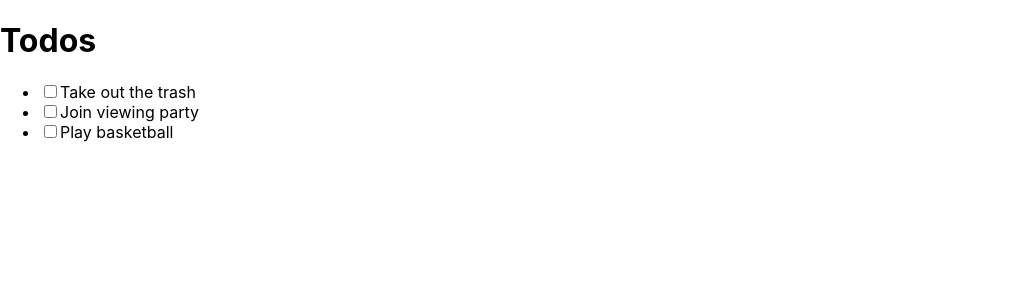
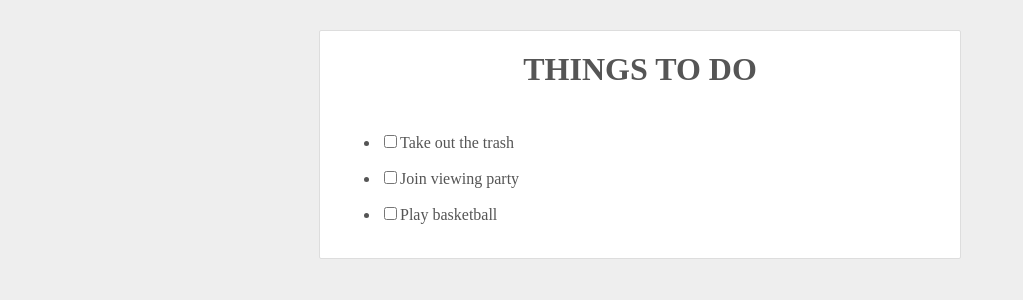
Before and after one commit to Maduro29/todo2, a React (Create React App) app: page / in a window 1280 px wide. Shown: the top 300 px of the page, without its empty margins (0-1023 px from the left). Built offline with nearby package versions, Linux system fonts and the light colour scheme.

Commit message:
todolist component and add css

```diff
--- a/src/App.js
+++ b/src/App.js
@@ -1,6 +1,9 @@
 import './App.css';
+import TodoList from './TodoList';
 
 function App() {
+  let title = "Things to do";
+
   let items = [
     {
       id: 1,
@@ -22,21 +25,7 @@ function App() {
   return (
     <div className="container">
       <div className="row">
-        <div className="todolist">
-          <h1>Todos</h1>
-          <ul className="list-group list-group-flush">
-            {items.map(item =>
-              <li className="list-group-item">
-                <div className="form-check">
-                  <input className="form-check-input" type="checkbox" value="" id={`todo-item-check-${item.id}`} />
-                  <label className="form-check-label" htmlFor={`todo-item-check-${item.id}`}>
-                    {item.text}
-                  </label>
-                </div>
-              </li>
-            )}
-          </ul>
-        </div>
+        <TodoList title={title} items={items}/>
       </div>
     </div>
   );
--- /dev/null
+++ b/src/TodoList.js
@@ -0,0 +1,26 @@
+import React from "react";
+
+const TodoList = (props) => {
+    const {title, items} = props;
+    console.log(title, items);
+
+    return (
+        <div className="todolist">
+            <h1>{title.toUpperCase()}</h1>
+            <ul className="list-group list-group-flush">
+                {items.map(item =>
+                    <li className="list-group-item">
+                    <div className="form-check">
+                        <input className="form-check-input" type="checkbox" value="" id={`todo-item-check-${item.id}`} />
+                        <label className="form-check-label" htmlFor={`todo-item-check-${item.id}`}>
+                            {item.text}
+                        </label>
+                    </div>
+                    </li>
+                )}
+            </ul>
+        </div>
+    )
+}
+
+export default TodoList;
--- a/src/index.css
+++ b/src/index.css
@@ -1,13 +1,35 @@
 body {
-  margin: 0;
-  font-family: -apple-system, BlinkMacSystemFont, 'Segoe UI', 'Roboto', 'Oxygen',
-    'Ubuntu', 'Cantarell', 'Fira Sans', 'Droid Sans', 'Helvetica Neue',
-    sans-serif;
-  -webkit-font-smoothing: antialiased;
-  -moz-osx-font-smoothing: grayscale;
+  background-color: #eee;
+  color: #555;
 }
 
-code {
-  font-family: source-code-pro, Menlo, Monaco, Consolas, 'Courier New',
-    monospace;
+.todolist {
+  background-color: #fff;
+  padding: 20px 20px 10px 20px;
+  width: 600px;
+  margin: 30px auto;
+  border: 1px solid #ddd;
+  border-radius: 2px;
+  position: relative;
 }
+
+.todolist h1 {
+  margin: 0;
+  padding-bottom: 20px;
+  text-align: center;
+}
+
+.list-group-flush > .list-group-item {
+  padding: 8px 0px;
+}
+
+.todo-footer {
+  border-top: 1px solid #ddd;
+  background-color: #f4fce8;
+  margin: 0 -20px -10px -20px;
+  padding: 10px 20px;
+}
+
+.mark-all-done {
+  margin-top: 10px;
+}
```
